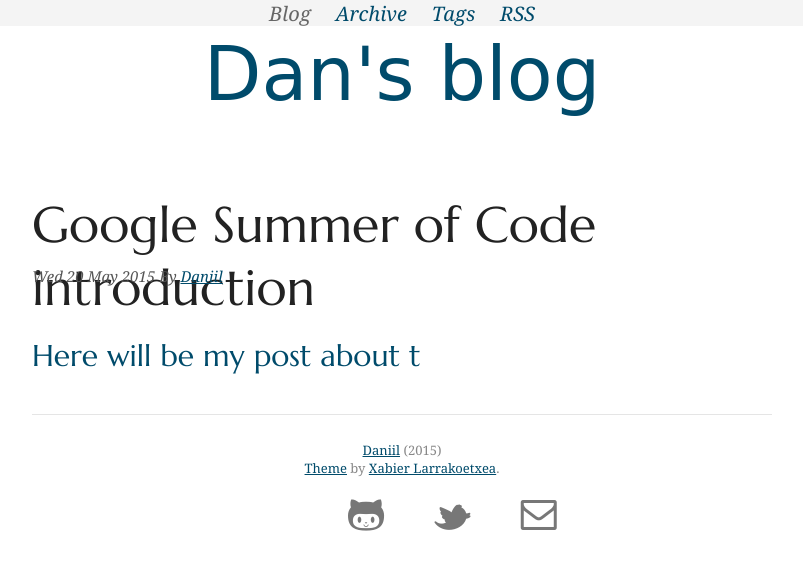
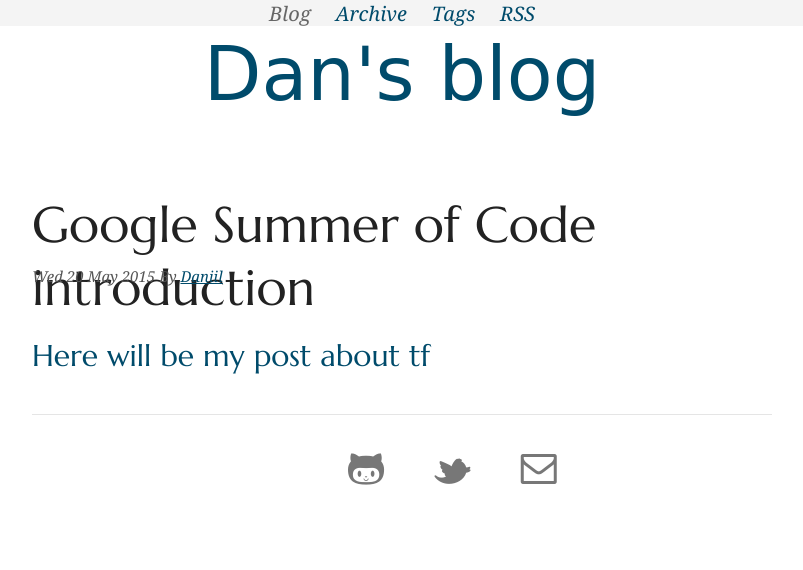
Before and after one commit to warmspringwinds/blog, a plain HTML site: page gsoc-introduction.html in a window 1280 px wide. Shown: the whole page, without its empty margins (238-1041 px from the left). Drawn offline with nearby package versions, Linux system fonts and the light colour scheme; a web font is replaced by a local one.

Commit message:
Update documentation

```diff
--- a/feeds/all.atom.xml
+++ b/feeds/all.atom.xml
@@ -1,5 +1,5 @@
 <?xml version="1.0" encoding="utf-8"?>
-<feed xmlns="http://www.w3.org/2005/Atom"><title>Dan's blog</title><link href="http://warmspringwinds.github.io/blog/" rel="alternate"></link><link href="http://warmspringwinds.github.io/blog/feeds/all.atom.xml" rel="self"></link><id>http://warmspringwinds.github.io/blog/</id><updated>2015-05-20T20:38:00+02:00</updated><entry><title>Google Summer of Code introduction</title><link href="http://warmspringwinds.github.io/blog/gsoc-introduction.html" rel="alternate"></link><updated>2015-05-20T20:38:00+02:00</updated><author><name>Daniil</name></author><id>tag:warmspringwinds.github.io,2015-05-20:blog/gsoc-introduction.html</id><summary type="html">&lt;h2&gt;Here will be my post about t&lt;/h2&gt;</summary><category term="face_detection"></category><category term="gsoc"></category><category term="scikit-image"></category></entry><entry><title>Logistic Regression</title><link href="http://warmspringwinds.github.io/blog/logistic-regression.html" rel="alternate"></link><updated>2015-05-20T20:38:00+02:00</updated><author><name>Daniil</name></author><id>tag:warmspringwinds.github.io,2015-05-20:blog/logistic-regression.html</id><summary type="html">&lt;p&gt;Logistic regression is a discriminative classification model.&lt;/p&gt;
+<feed xmlns="http://www.w3.org/2005/Atom"><title>Dan's blog</title><link href="http://warmspringwinds.github.io/blog/" rel="alternate"></link><link href="http://warmspringwinds.github.io/blog/feeds/all.atom.xml" rel="self"></link><id>http://warmspringwinds.github.io/blog/</id><updated>2015-05-20T20:38:00+02:00</updated><entry><title>Google Summer of Code introduction</title><link href="http://warmspringwinds.github.io/blog/gsoc-introduction.html" rel="alternate"></link><updated>2015-05-20T20:38:00+02:00</updated><author><name>Daniil</name></author><id>tag:warmspringwinds.github.io,2015-05-20:blog/gsoc-introduction.html</id><summary type="html">&lt;h2&gt;Here will be my post about tf&lt;/h2&gt;</summary><category term="face_detection"></category><category term="gsoc"></category><category term="scikit-image"></category></entry><entry><title>Logistic Regression</title><link href="http://warmspringwinds.github.io/blog/logistic-regression.html" rel="alternate"></link><updated>2015-05-20T20:38:00+02:00</updated><author><name>Daniil</name></author><id>tag:warmspringwinds.github.io,2015-05-20:blog/logistic-regression.html</id><summary type="html">&lt;p&gt;Logistic regression is a discriminative classification model.&lt;/p&gt;
 &lt;h2&gt;Types of classification models&lt;/h2&gt;
 &lt;ol&gt;
 &lt;li&gt;
--- a/feeds/gsoc.atom.xml
+++ b/feeds/gsoc.atom.xml
@@ -1,2 +1,2 @@
 <?xml version="1.0" encoding="utf-8"?>
-<feed xmlns="http://www.w3.org/2005/Atom"><title>Dan's blog</title><link href="http://warmspringwinds.github.io/blog/" rel="alternate"></link><link href="http://warmspringwinds.github.io/blog/feeds/gsoc.atom.xml" rel="self"></link><id>http://warmspringwinds.github.io/blog/</id><updated>2015-05-20T20:38:00+02:00</updated><entry><title>Google Summer of Code introduction</title><link href="http://warmspringwinds.github.io/blog/gsoc-introduction.html" rel="alternate"></link><updated>2015-05-20T20:38:00+02:00</updated><author><name>Daniil</name></author><id>tag:warmspringwinds.github.io,2015-05-20:blog/gsoc-introduction.html</id><summary type="html">&lt;h2&gt;Here will be my post about t&lt;/h2&gt;</summary><category term="face_detection"></category><category term="gsoc"></category><category term="scikit-image"></category></entry></feed>
+<feed xmlns="http://www.w3.org/2005/Atom"><title>Dan's blog</title><link href="http://warmspringwinds.github.io/blog/" rel="alternate"></link><link href="http://warmspringwinds.github.io/blog/feeds/gsoc.atom.xml" rel="self"></link><id>http://warmspringwinds.github.io/blog/</id><updated>2015-05-20T20:38:00+02:00</updated><entry><title>Google Summer of Code introduction</title><link href="http://warmspringwinds.github.io/blog/gsoc-introduction.html" rel="alternate"></link><updated>2015-05-20T20:38:00+02:00</updated><author><name>Daniil</name></author><id>tag:warmspringwinds.github.io,2015-05-20:blog/gsoc-introduction.html</id><summary type="html">&lt;h2&gt;Here will be my post about tf&lt;/h2&gt;</summary><category term="face_detection"></category><category term="gsoc"></category><category term="scikit-image"></category></entry></feed>
--- a/gsoc-introduction.html
+++ b/gsoc-introduction.html
@@ -70,18 +70,11 @@
     </abbr>
   </footer><!-- /.post-info -->
   <div class="entry-content">
-    <h2>Here will be my post about t</h2>
+    <h2>Here will be my post about tf</h2>
   </div><!-- /.entry-content -->
 </section>
             <hr/>
             <footer id="contentinfo" class="footer">
-                <div>
-                    <a href="http://warmspringwinds.github.io/blog">Daniil</a> (2015)
-                </div>
-                <div>
-
-                    <a href="http://github.com/slok/iris">Theme</a> by <a href="http://xlarrakoetxea.org">Xabier Larrakoetxea</a>.
-                </div>
                 <div class="social">
                         <a href="#"><i class="icon-You can add links in your config file"></i>  </a>
                         <a href="#"><i class="icon-Another social link"></i>  </a>
```
Also changed, not shown: archives.html (+0 -7 lines), author/daniil.html (+0 -7 lines), authors.html (+0 -7 lines), categories.html (+0 -7 lines), category/gsoc.html (+0 -7 lines), category/machine_learning.html (+0 -7 lines), index.html (+0 -7 lines), logistic-regression.html (+0 -7 lines), tag/face_detection.html (+0 -7 lines), tag/gsoc.html (+0 -7 lines), tag/machine_learning.html (+0 -7 lines), tag/scikit-image.html (+0 -7 lines), tags.html (+0 -7 lines).
